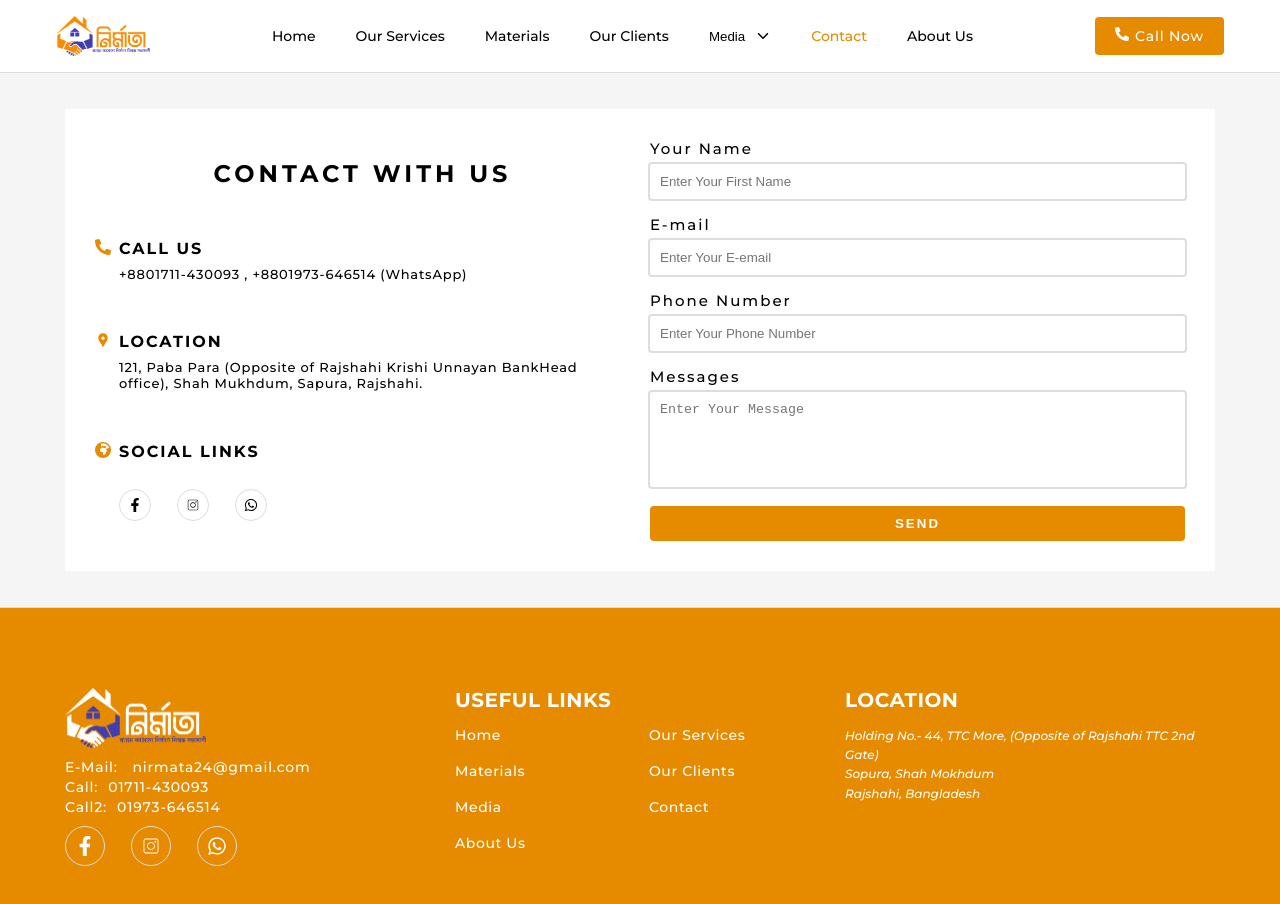
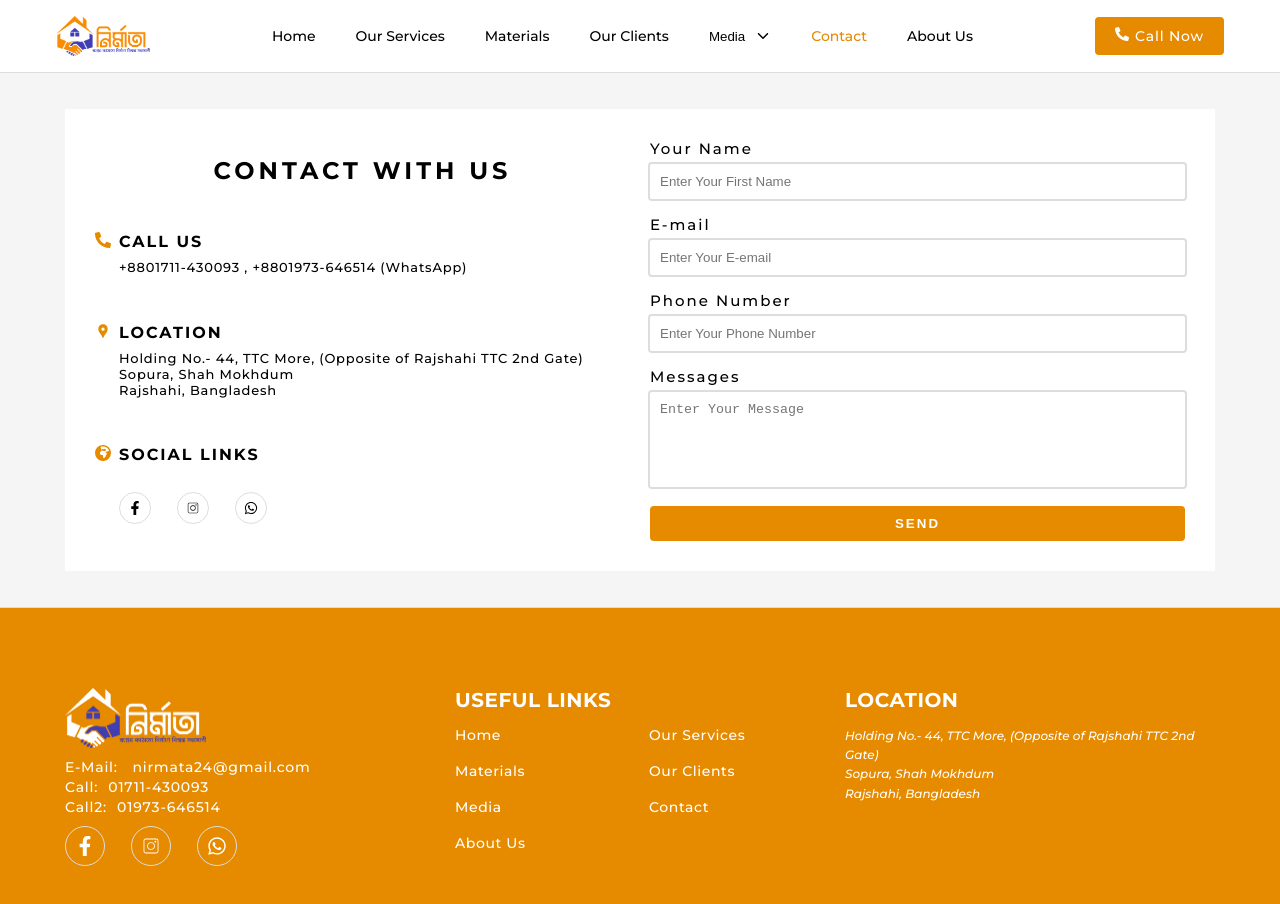
Before and after one commit to himonhimu/nirmata, a Next.js app in the folder nirmata_front/: page /contact in a window 1280 px wide. Shown: the top 904 px of the page. Built offline with nearby package versions, Linux system fonts and the light colour scheme.

Commit message:
bug fix 1

```diff
--- a/nirmata_front/src/components/contact/contact-info.jsx
+++ b/nirmata_front/src/components/contact/contact-info.jsx
@@ -25,8 +25,11 @@ export default function ContactInfo() {
         </span>
         <h3>Location</h3>
         <p>
-          121, Paba Para (Opposite of Rajshahi Krishi Unnayan BankHead office),
-          Shah Mukhdum, Sapura, Rajshahi.
+          Holding No.- 44, TTC More, (Opposite of Rajshahi TTC 2nd Gate)
+          <br />
+          Sopura, Shah Mokhdum
+          <br />
+          Rajshahi, Bangladesh
         </p>
       </div>
 
--- a/nirmata_front/src/components/materials/main-materials.jsx
+++ b/nirmata_front/src/components/materials/main-materials.jsx
@@ -112,7 +112,7 @@ export default function MainMaterials({ show_more, slice_number }) {
                     <strong>{price}</strong>
                   </td>
                   <td>
-                    <time datetime={updatedDate}>
+                    <time dateTime={updatedDate}>
                       <strong> {new Date(updatedDate).toDateString()}</strong>
                     </time>
                   </td>
```
